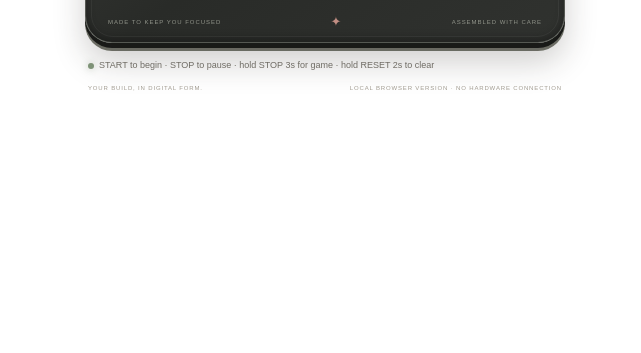
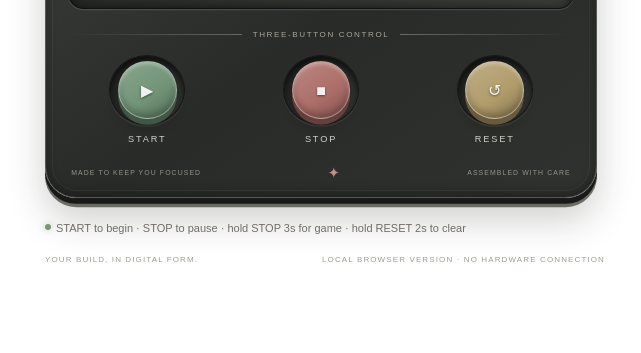
Before and after one commit to namzyvibez/Ninaivu, a plain HTML site: page apps/study-timer/index.html in a window 1280 px wide. Shown: the part 447-800 px from the top of the page, without its empty margins (315-956 px from the left). Drawn offline with Linux system fonts and the light colour scheme.

Commit message:
Save Ninaivu version 2

```diff
--- a/apps/study-timer/index.html
+++ b/apps/study-timer/index.html
@@ -16,6 +16,7 @@
         <div class="build-status"><i></i> PHYSICAL BUILD · COMPLETED</div>
     </header>
 
+    <div class="device-stage"></div>
         <section class="device" aria-label="Digital twin of the Ninaivu study timer">
             <div class="device-branding">
                 <span>NV–01</span>
@@ -76,6 +77,7 @@
                 <span>ASSEMBLED WITH CARE</span>
             </div>
         </section>
+    </div>
 
     <div class="device-footnote">
         <span class="status-led"></span>
@@ -88,5 +90,6 @@
     </footer>
 </main>
 <script src="script.js"></script>
+<script src="responsive.js"></script>
 </body>
 </html>
--- /dev/null
+++ b/apps/study-timer/responsive.js
@@ -0,0 +1,66 @@
+
+const device = document.querySelector(".device");
+const stage = document.querySelector(".device-stage");
+const page = document.querySelector(".page");
+
+function fitDevice() {
+    if (!device || !stage || !page) return;
+
+    const baseWidth = 480;
+    const maxScale = 1.15;
+    const minScale = 0.55;
+
+    const bodyStyle = getComputedStyle(document.body);
+
+    const availableWidth =
+        document.body.clientWidth -
+        parseFloat(bodyStyle.paddingLeft) -
+        parseFloat(bodyStyle.paddingRight);
+
+    const heading = document.querySelector(".app-heading");
+    const footnote = document.querySelector(".device-footnote");
+    const footer = document.querySelector(".page-footer");
+
+    const headingHeight = heading?.offsetHeight || 0;
+    const footnoteHeight = footnote?.offsetHeight || 0;
+    const footerHeight = footer?.offsetHeight || 0;
+
+    const bodyPadding =
+        parseFloat(bodyStyle.paddingTop) +
+        parseFloat(bodyStyle.paddingBottom);
+
+    const reservedHeight =
+        headingHeight +
+        footnoteHeight +
+        footerHeight +
+        bodyPadding +
+        65;
+
+    const availableHeight = window.innerHeight - reservedHeight;
+
+    const currentZoom = parseFloat(
+        getComputedStyle(device).zoom
+    ) || 1;
+
+    const naturalHeight =
+        device.getBoundingClientRect().height / currentZoom;
+
+    const widthScale = availableWidth / baseWidth;
+    const heightScale = availableHeight / naturalHeight;
+
+    const scale = Math.max(
+        minScale,
+        Math.min(maxScale, widthScale, heightScale)
+    );
+
+    /*
+    device.style.setProperty("--device-scale", scale);
+    device.style.zoom = scale;
+    */
+    device.style.setProperty("--device-scale", scale);
+}
+
+window.addEventListener("resize", fitDevice);
+window.addEventListener("orientationchange", fitDevice);
+
+window.addEventListener("load", fitDevice);
--- a/apps/study-timer/style.css
+++ b/apps/study-timer/style.css
@@ -8,18 +8,44 @@
     --phosphor-dim: #8fa18a;
     --pink: #a36f68;
 }
+
+/*---
 html, body { min-height: 100%; }
 body {
     margin: 0;
     padding: 18px 18px 15px;
     color: #292823;
     background: transparent;
-        /*---radial-gradient(ellipse at 12% 8%, rgba(145,98,98,.11), transparent 35%),
-        radial-gradient(ellipse at 90% 90%, rgba(218,190,120,.15), transparent 36%),
-        #eae7df;---*/
+        //radial-gradient(ellipse at 12% 8%, rgba(145,98,98,.11), transparent 35%),
+        //radial-gradient(ellipse at 90% 90%, rgba(218,190,120,.15), transparent 36%),
+        //#eae7df;
     font-family: Arial, Helvetica, sans-serif;
 }
 .page { width: min(100%, 480px); margin: 0 auto; }
+---*/
+
+html, body {
+    min-height:100%;
+}
+
+body {
+    margin:0;
+    min-height:100vh;
+    min-height:100dvh;
+    padding:18px;
+    display:grid;
+    place-items:center;
+    color:#292823;
+    background:transparent;
+    font-family:Arial,Helvetica,sans-serif;
+}
+
+.page {
+    width:min(100%,560px);
+    margin:auto;
+}
+
+
 .app-heading { display:flex; align-items:flex-end; justify-content:space-between; gap:10px; margin:0 2px 13px; }
 .eyebrow { font-size:8px; font-weight:700; letter-spacing:.2em; color:#898176; }
 h1 { margin:5px 0 0; font:normal 23px Georgia,serif; letter-spacing:-.045em; color:#36342e; }
@@ -134,3 +160,67 @@ h1 span { color:#a6756d; font-size:14px; margin-left:3px; }
     .button-cap{width:47px;height:47px}
     .screen{min-height:180px}
 }
+
+
+/* Proportional scaling for the physical timer */
+.device-stage {
+    width: 100%;
+    display: flex;
+    justify-content: center;
+    align-items: center;
+    overflow: visible;
+}
+
+.device {
+    width: 480px;
+    max-width: none;
+    flex: none;
+    zoom: var(--device-scale, 1);
+}
+
+/* Give the surrounding typography room to breathe */
+
+.app-heading {
+    width: 100%;
+    margin: 0 0 22px;
+    align-items: flex-end;
+    gap: 20px;
+}
+
+.eyebrow {
+    font-size: clamp(8px, 1.2vw, 10px);
+}
+
+h1 {
+    font-size: clamp(23px, 3vw, 30px);
+}
+
+.build-status {
+    font-size: clamp(7px, 1vw, 9px);
+}
+
+.device-footnote {
+    width: 100%;
+    margin: 22px 0 0;
+    font-size: clamp(9px, 1.2vw, 11px);
+}
+
+.page-footer {
+    width: 100%;
+    margin: 18px 0 0;
+    font-size: clamp(6px, .9vw, 8px);
+    gap: 16px;
+}
+
+/* Narrow layouts */
+@media (max-width: 480px) {
+    .app-heading {
+        align-items: flex-start;
+        flex-direction: column;
+        gap: 8px;
+    }
+
+    .page-footer {
+        flex-wrap: wrap;
+    }
+}
```
Also changed, not shown: script.js (+43 -0 lines), style.css (+50 -0 lines). Lines whose indentation alone changed are shown as unchanged.
